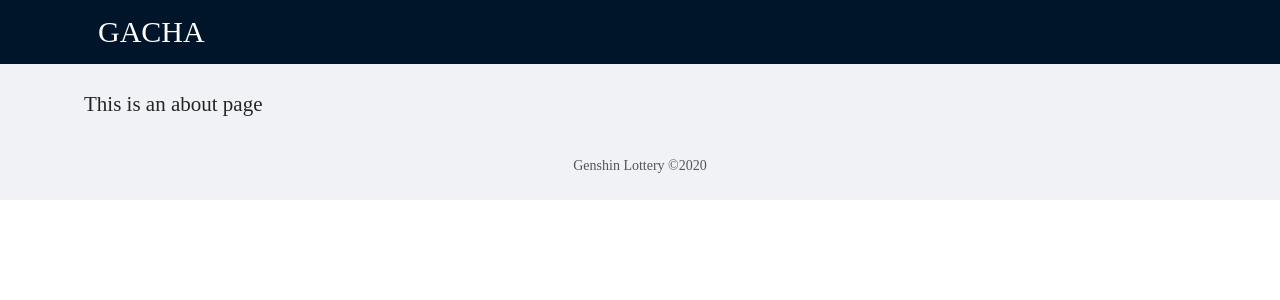
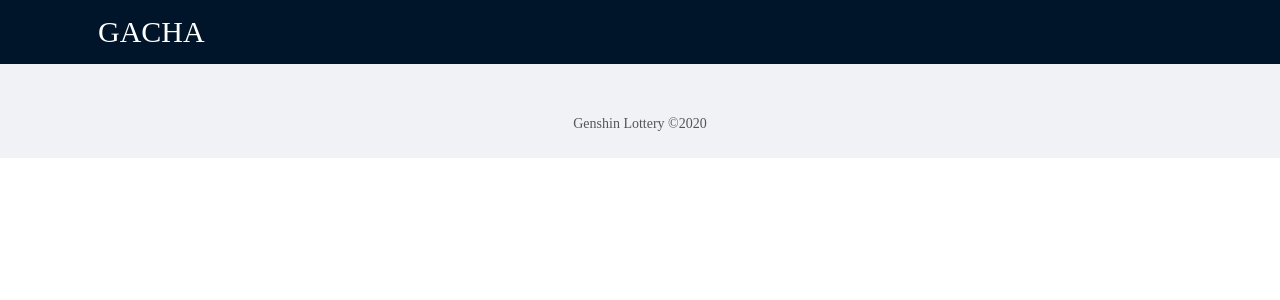
Before and after one commit to lemon0029/genshin-gacha-demo-web, a Vue app: page /about in a window 1280 px wide. Shown: the top 300 px of the page. Built offline with nearby package versions, Linux system fonts and the light colour scheme; a web font is replaced by a local one.

Commit message:
auto commit

```diff
--- a/src/plugins/axios.js
+++ b/src/plugins/axios.js
@@ -9,7 +9,7 @@
 // axios.defaults.headers.post['Content-Type'] = 'application/x-www-form-urlencoded';
 
 let config = {
-  baseURL: 'http://192.168.1.117:8080',
+  baseURL: 'http://localhost:8080', // 如要局域网内访问则将此改为本机的局域网IP
   timeout: 10000,
   // baseURL: process.env.baseURL || process.env.apiUrl || ""
   // timeout: 60 * 1000, // Timeout
--- a/src/router/index.js
+++ b/src/router/index.js
@@ -14,11 +14,6 @@
     path: '/inventory',
     name: 'Inventory',
     component: () => import('@/views/Inventory')
-  },
-  {
-    path: '/about',
-    name: 'About',
-    component: () => import('@/views/About')
   }
 ]
 
--- a/src/utils/request.js
+++ /dev/null
@@ -1 +0,0 @@
-import axios from "vue-cli-plugin-axios"
--- a/src/views/About.vue
+++ /dev/null
@@ -1,5 +0,0 @@
-<template>
-  <div class="about">
-    <h1>This is an about page</h1>
-  </div>
-</template>
```
Also changed, not shown: src/service/HomeService.js (deleted).
